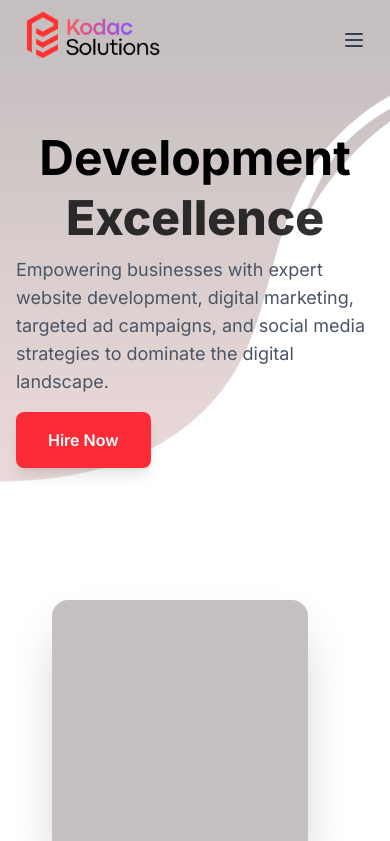
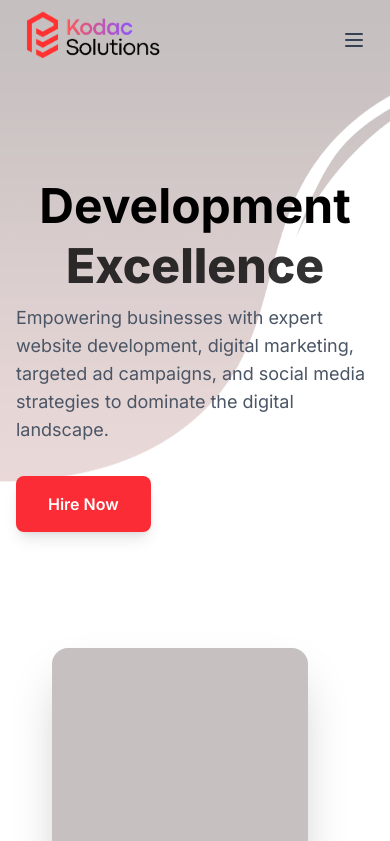
Before and after one commit to muawaz-dev/Kodac-Solutions, a Next.js app: page / in a window 390 px wide. Shown: the top 841 px of the page. Built offline with nearby package versions, Linux system fonts and the light colour scheme.

Commit message:
Fixed responsiveness issue in the home page above why choose us section also changed the bg of all images of services to black

```diff
--- a/app/services/ad-campaigns/Hero.tsx
+++ b/app/services/ad-campaigns/Hero.tsx
@@ -16,7 +16,7 @@ export default function Hero() {
                   <p className="text-xl text-gray-600 mb-8">Maximize your ROI with targeted advertising campaigns on Meta, Google, and other platforms that reach the right audience and convert viewers into customers.</p>
                   <Link href="/contact" className="inline-block bg-red-500 text-white px-8 py-4 rounded-lg font-semibold hover:bg-red-600 transition-colors shadow-lg">Launch Your Campaign</Link>
                 </div>
-                <div className={`relative bg-[#FCF3F6] h-96 rounded-2xl overflow-hidden duration-1500 transition-shadow ${loaded ? 'shadow-2xl' : 'shadow-none'}`}>
+                <div className={`relative bg-black h-96 rounded-2xl overflow-hidden duration-1500 transition-shadow ${loaded ? 'shadow-2xl' : 'shadow-none'}`}>
                   <Image
                     loading='eager'
                     src="/services/ad-campaigns.jpeg"
--- a/app/services/graphic-designing/Hero.tsx
+++ b/app/services/graphic-designing/Hero.tsx
@@ -26,7 +26,7 @@ export default function Hero() {
                 Start Your Project
               </Link>
             </div>
-            <div className={`relative bg-[#FCF3F6] h-96 rounded-2xl overflow-hidden duration-1500 transition-shadow ${loaded ? 'shadow-2xl' : 'shadow-none'}`}>
+            <div className={`relative bg-black h-96 rounded-2xl overflow-hidden duration-1500 transition-shadow ${loaded ? 'shadow-2xl' : 'shadow-none'}`}>
               <Image
                 loading='eager'
                 src="/services/graphic-designing.jpg"
--- a/app/services/productivity-tools/Hero.tsx
+++ b/app/services/productivity-tools/Hero.tsx
@@ -15,7 +15,7 @@ export default function Hero() {
                         <p className="text-xl text-gray-600 mb-8">Streamline your workflow with cutting-edge productivity tools and automation solutions that save time, reduce errors, and boost efficiency across your organization.</p>
                         <Link href="/contact" className="inline-block bg-red-500 text-white px-8 py-4 rounded-lg font-semibold hover:bg-red-600 transition-colors shadow-lg">Optimize Your Workflow</Link>
                     </div>
-                    <div className={`relative bg-[#FCF3F6] h-96 rounded-2xl overflow-hidden duration-1500 transition-shadow ${loaded ? 'shadow-2xl' : 'shadow-none'}`}>
+                    <div className={`relative bg-black h-96 rounded-2xl overflow-hidden duration-1500 transition-shadow ${loaded ? 'shadow-2xl' : 'shadow-none'}`}>
                         <Image
                             src="/services/productivity-tools.webp"
                             alt="Productivity Tools"
--- a/app/services/social-media-marketing/Hero.tsx
+++ b/app/services/social-media-marketing/Hero.tsx
@@ -16,7 +16,7 @@ export default function Hero() {
                         <p className="text-xl text-gray-600 mb-8">Elevate your brand with consistent, engaging content and data-driven social media campaigns that connect with your audience and drive results.</p>
                         <Link href="/contact" className="inline-block bg-red-500 text-white px-8 py-4 rounded-lg font-semibold hover:bg-red-600 transition-colors shadow-lg">Start Your Campaign</Link>
                     </div>
-                    <div className={`relative bg-[#FCF3F6] h-96 rounded-2xl overflow-hidden duration-1500 transition-shadow ${loaded ? 'shadow-2xl' : 'shadow-none'}`}>
+                    <div className={`relative bg-black h-96 rounded-2xl overflow-hidden duration-1500 transition-shadow ${loaded ? 'shadow-2xl' : 'shadow-none'}`}>
                         <Image
                             loading='eager'
                             src="/services/social-media.webp"
--- a/app/services/video-editing/Hero.tsx
+++ b/app/services/video-editing/Hero.tsx
@@ -27,7 +27,7 @@ export default function Hero() {
                         </Link>
                     </div>
 
-                    <div className={`relative bg-[#FCF3F6] h-96 rounded-2xl overflow-hidden duration-1500 transition-shadow ${loaded ? 'shadow-2xl' : 'shadow-none'}`}>
+                    <div className={`relative bg-black h-96 rounded-2xl overflow-hidden duration-1500 transition-shadow ${loaded ? 'shadow-2xl' : 'shadow-none'}`}>
                         <Image
                             src="/services/video-editing.jpg"
                             alt="Video Editing"
--- a/app/services/web-development/Hero.tsx
+++ b/app/services/web-development/Hero.tsx
@@ -28,7 +28,7 @@ export default function Hero() {
               </Link>
             </div>
 
-            <div className={`relative bg-[#FCF3F6] h-96 rounded-2xl overflow-hidden duration-1500 transition-shadow ${loaded ? 'shadow-2xl' : 'shadow-none'}`}>
+            <div className={`relative bg-black h-96 rounded-2xl overflow-hidden duration-1500 transition-shadow ${loaded ? 'shadow-2xl' : 'shadow-none'}`}>
               <Image
                 src="/services/web-dev.jpg"
                 alt="Web Development"
--- a/components/HeroSection.tsx
+++ b/components/HeroSection.tsx
@@ -10,9 +10,9 @@ export default function HeroSection() {
   return (
     <section className="relative pt-20 px-4 bg-no-repeat bg-[url('/test.png')] sm:px-6 lg:px-8 overflow-hidden">
       <div className="max-w-360 mx-auto">
-        <div className="grid lg:grid-cols-2 gap-4">
+        <div className="grid lg:grid-cols-2 sm:gap-4">
           {/* Left Content */}
-          <div className="space-y-2 pt-12 lg:pl-12">
+          <div className="space-y-2 pt-12 sm:mt-0 mt-12 lg:pl-12">
             <h1 className="text-5xl md:text-6xl text-black flex flex-col items-center xl:text-8xl font-bold leading-tight">
               <motion.span
                 initial={{ opacity: 0, y: 30 }}
@@ -34,7 +34,7 @@ export default function HeroSection() {
               initial={{ opacity: 0 }}
               animate={{ opacity: 1}}
               transition={{ duration: 0.6, delay: 1, ease: 'easeInOut' }}
-              className='flex gap-4 flex-col items-start'
+              className='flex gap-8 flex-col items-start'
               >
               <p className="text-lg text-gray-600 max-w-xl">
                 Empowering businesses with expert website development, digital marketing, targeted ad campaigns, and social media strategies to dominate the digital landscape.
--- a/components/WhyChooseUs.tsx
+++ b/components/WhyChooseUs.tsx
@@ -8,7 +8,7 @@ export default function WhyChooseUs() {
         <div className="grid lg:grid-cols-2 gap-12 items-center">
           {/* Left Content - Decorative Card */}
           <div className="relative">
-            <div className="bg-gradient-to-br from-purple-600 via-pink-500 to-red-500 rounded-3xl p-12 shadow-2xl">
+            <div className="bg-gradient-to-br from-purple-600 via-pink-500 to-red-500 rounded-3xl p-8 shadow-2xl">
               <div className="sm:block hidden absolute top-0 left-4 w-28 h-28 bg-gradient-to-br from-blue-400 to-cyan-300 rounded-full opacity-50 -translate-x-8 -translate-y-8"></div>
 
               <div className="relative space-y-12">
```
